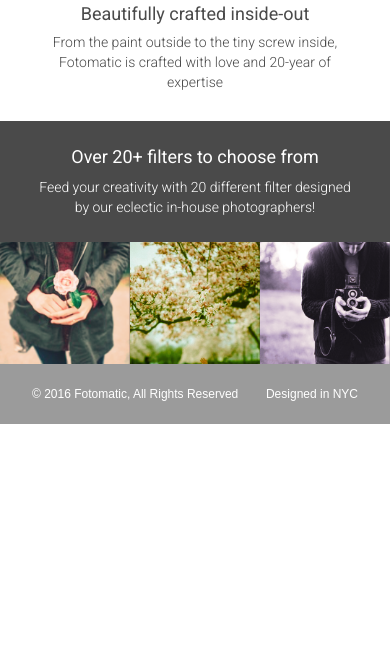
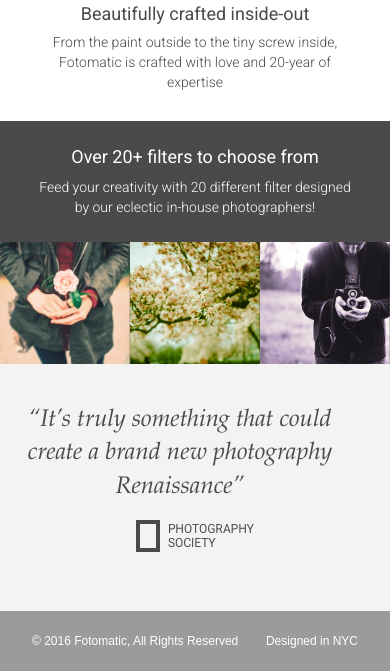
Before and after one commit to ffrosch/codecademy-fotomatic, a plain HTML site: page index.html in a window 390 px wide. Shown: the part 1069-1740 px from the top of the page. Before the commit the page ends 1493 px from the top, so only its background shows below. Drawn offline with Linux system fonts and the light colour scheme; a web font is replaced by a local one.

Commit message:
fix: quotes section style all sizes

```diff
--- a/index.html
+++ b/index.html
@@ -148,15 +148,20 @@
         </div>
       </div>
 
-      <!-- Quotes Section
-    <div id="quotes-section">
-      <div class="content center">
-        <span class="quote">“It’s truly something that could create a brand new photography Renaissance”</span>
-        <img class="quote-citation" src="./resources/images/photography-logo.png" />
+      <!-- Quotes Section -->
+      <div id="quotes-section">
+        <div class="content center">
+          <span class="quote"
+            >“It’s truly something that could create a brand new photography
+            Renaissance”</span
+          >
+          <img
+            class="quote-citation"
+            src="./resources/images/photography-logo.png" />
+        </div>
       </div>
-    </div>
 
-    <!-- Footer -->
+      <!-- Footer -->
       <footer>
         <div class="content">
           <span class="copyright">© 2016 Fotomatic, All Rights Reserved</span>
--- a/resources/css/style.css
+++ b/resources/css/style.css
@@ -423,13 +423,10 @@ header .button {
 
 #quotes-section {
   background-color: #f3f3f3;
-}
-
-#quotes-section content {
   padding: 5rem 0;
 }
 
-#quotes-section quote {
+#quotes-section .quote {
   padding-right: 1.875rem;
   font-family: "Palatino", serif;
   font-size: 1.875rem;
@@ -438,24 +435,30 @@ header .button {
   color: #4a4a4a;
 }
 
-#quotes-section quote-citation {
-  height: 1.875rem;
+@media only screen and (max-width: 760px) {
+  #quotes-section {
+    padding: 2.5rem 0.625rem;
+  }
+
+  #quotes-section .quote {
+    font-size: 1.5rem;
+    line-height: 1.4;
+    display: inline-block;
+    text-align: left;
+    max-width: 70%;
+  }
+
+  #quotes-section .quote-citation {
+    margin: auto;
+    display: inline-block;
+    padding: 1rem 0;
+  }
 }
 
-@media only screen and (max-width: 760px) {
-  #quotes-section content {
-    padding: 1.875rem 0.625rem;
-  }
-
-  #quotes-section quote {
-    font-size: 1.5rem;
-    line-height: 1.4;
-  }
-
-  #quotes-section quote-citation {
-    display: block;
-    padding-top: 1rem;
-    margin: auto;
+@media only screen and (max-width: 600px) {
+  #quotes-section .quote {
+    text-align: center;
+    max-width: 85%;
   }
 }
 
```
